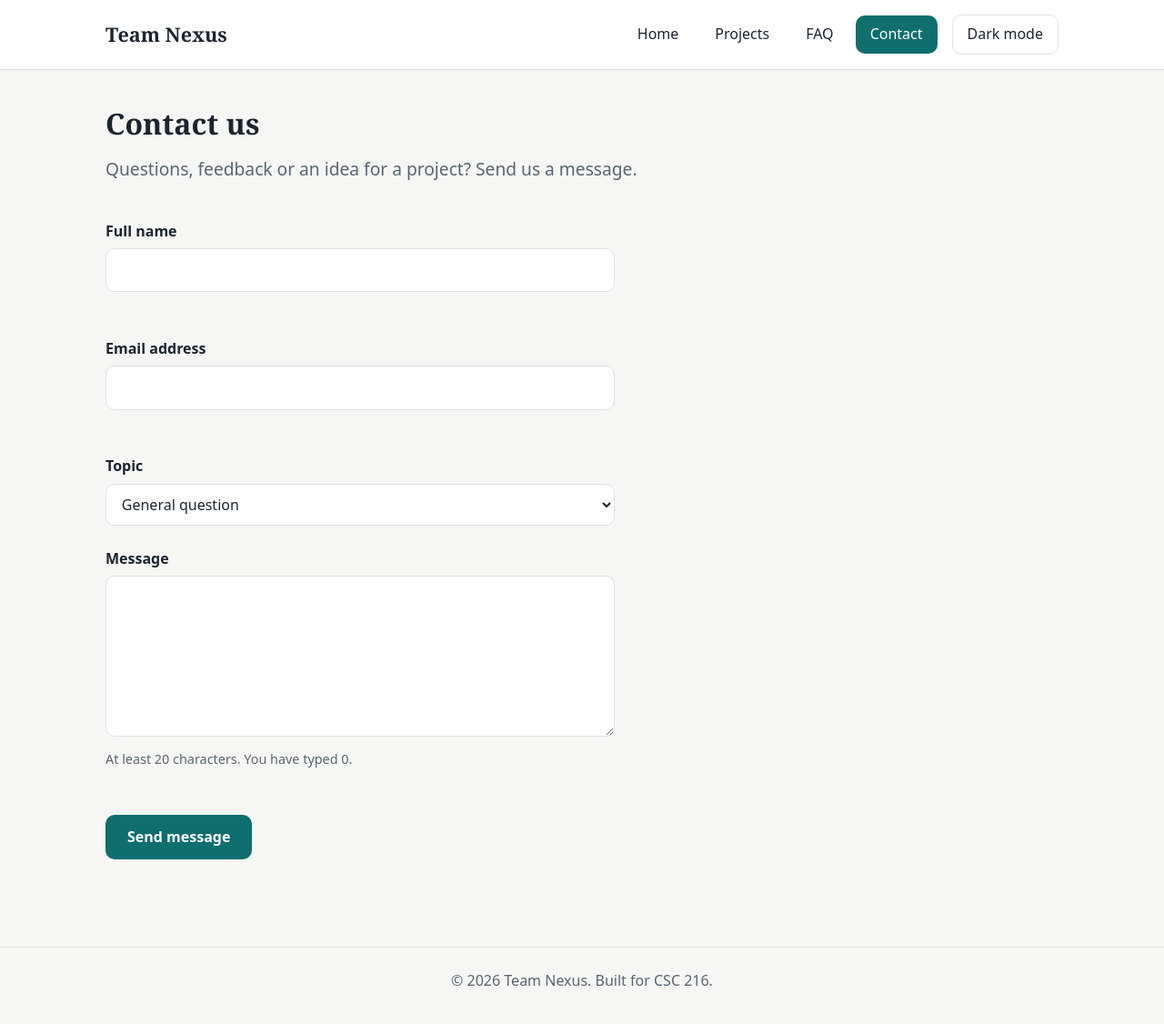
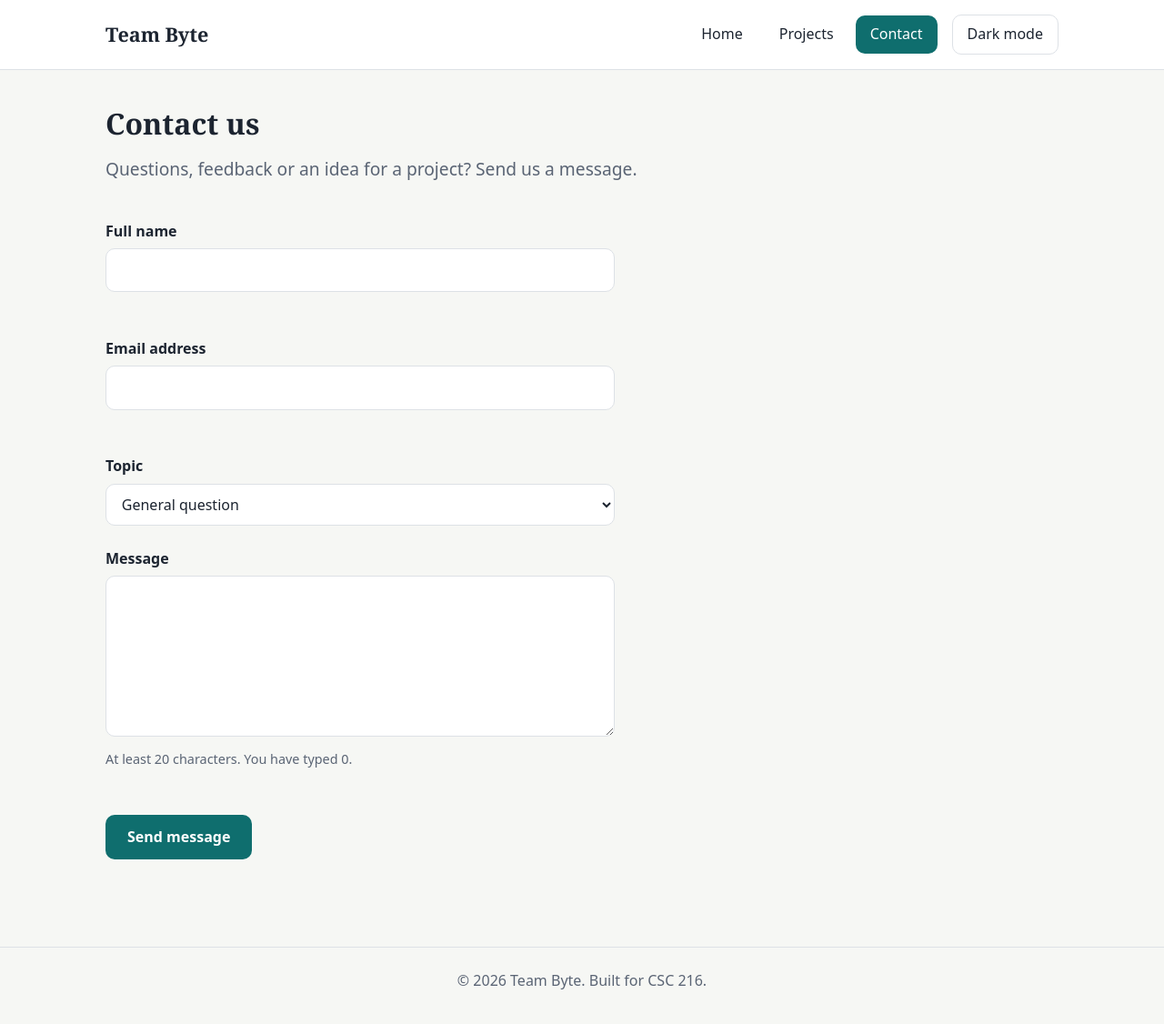
Before and after one commit to caleb-lab-lang/team-website, a plain HTML site: page contact.html in a window 1280 px wide. Shown: the whole page at 91% size. Drawn offline with Linux system fonts and the light colour scheme.

Commit message:
Corrected and updated the contact page
Co-authored-by:Agnes Mwende <mwendecarol693@gmail.com>

```diff
--- a/contacts.html
+++ b/contact.html
@@ -3,8 +3,8 @@
 <head>
   <meta charset="UTF-8">
   <meta name="viewport" content="width=device-width, initial-scale=1.0">
-  <meta name="description" content="Send a message to Team Nexus.">
-  <title>Contact | Team Nexus</title>
+  <meta name="description" content="Send a message to Team Byte.">
+  <title>Contact | Team Byte</title>
   <link rel="stylesheet" href="css/styles.css">
   <script src="js/script.js" defer></script>
 </head>
@@ -13,13 +13,12 @@
 
   <header class="site-header">
     <div class="container header-inner">
-      <a class="logo" href="index.html">Team Nexus</a>
+      <a class="logo" href="index.html">Team Byte</a>
       <button class="nav-toggle" type="button" aria-expanded="false" aria-controls="site-nav">Menu</button>
       <nav id="site-nav" class="site-nav" aria-label="Main">
         <ul>
           <li><a href="index.html">Home</a></li>
           <li><a href="projects.html">Projects</a></li>
-          <li><a href="faq.html">FAQ</a></li>
           <li><a href="contact.html" aria-current="page">Contact</a></li>
         </ul>
       </nav>
@@ -69,7 +68,7 @@
 
   <footer class="site-footer">
     <div class="container">
-      <p>&copy; <span id="year">2026</span> Team Nexus. Built for CSC 216.</p>
+      <p>© <span id="year">2026</span> Team Byte. Built for CSC 216.</p>
     </div>
   </footer>
 </body>
```
Also changed, not shown: index.html (+1 -1 lines), projects.html (+1 -1 lines).
